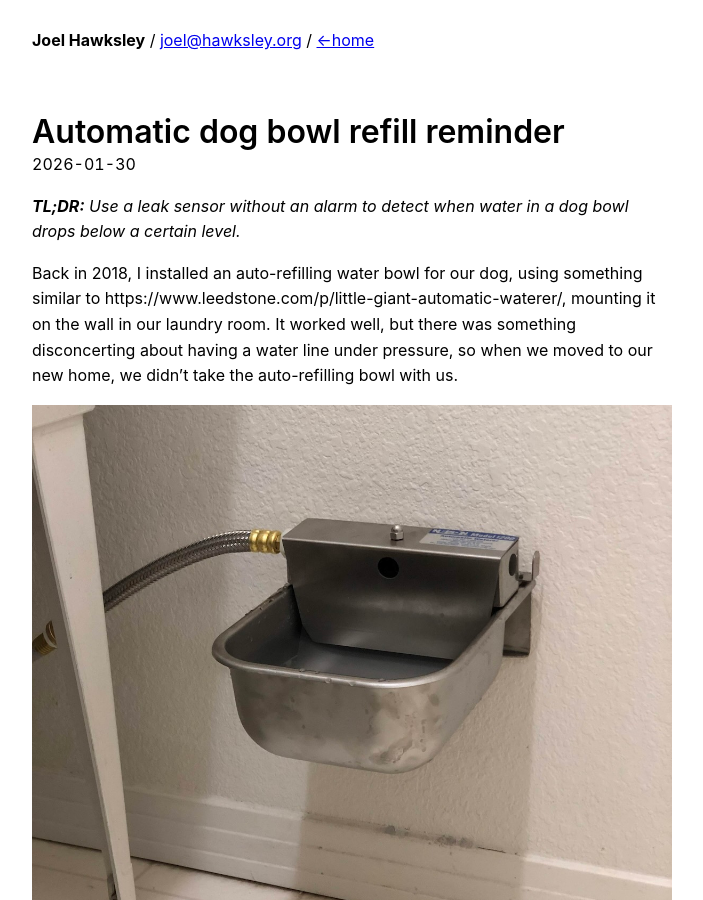
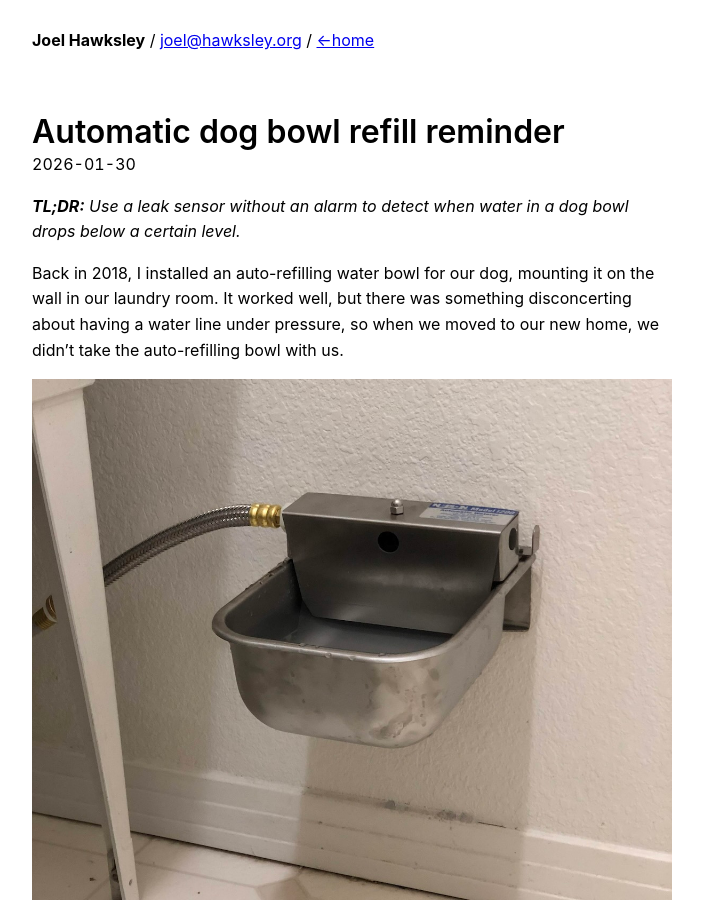
Before and after one commit to joelhawksley/identity, a Jekyll site: the page built from _posts/2026-01-30-automatic-dog-bowl-refill-reminder.md, in a window 1280 px wide and 900 px high. Shown: the whole window, without its empty margins (288-991 px from the left). Built offline with Jekyll 4.4.1, drawn with Linux system fonts in a browser that asks for light colours.

Commit message:
remove link

```diff
--- a/_posts/2026-01-30-automatic-dog-bowl-refill-reminder.md
+++ b/_posts/2026-01-30-automatic-dog-bowl-refill-reminder.md
@@ -5,7 +5,7 @@ title: "Automatic dog bowl refill reminder"
 
 _**TL;DR:** Use a leak sensor without an alarm to detect when water in a dog bowl drops below a certain level._
 
-Back in 2018, I installed an auto-refilling water bowl for our dog, using something similar to https://www.leedstone.com/p/little-giant-automatic-waterer/, mounting it on the wall in our laundry room. It worked well, but there was something disconcerting about having a water line under pressure, so when we moved to our new home, we didn’t take the auto-refilling bowl with us.
+Back in 2018, I installed an auto-refilling water bowl for our dog, mounting it on the wall in our laundry room. It worked well, but there was something disconcerting about having a water line under pressure, so when we moved to our new home, we didn’t take the auto-refilling bowl with us.
 
 ![Dog waterer in laundry room](/img/posts/2026-01-30-automatic-dog-bowl-refill-reminder/waterer.jpg)
 
```
